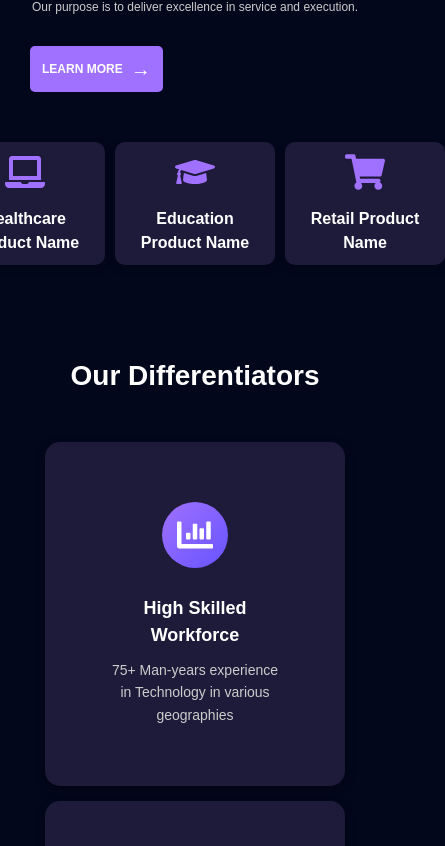
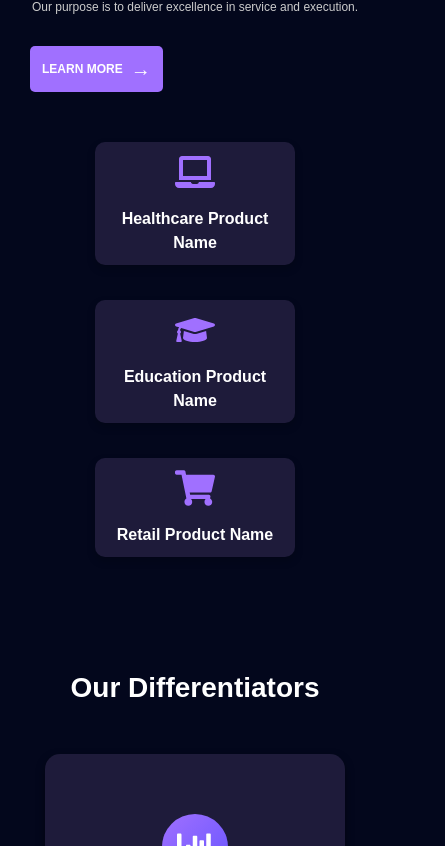
Before and after one commit to ShauryaBist21/Landing-Page, a Next.js app: page / in a window 390 px wide. Shown: the part 2719-3565 px from the top of the page, 445 px wide, since content can reach past the window. Built offline with nearby package versions, Linux system fonts and the light colour scheme.

Commit message:
Update ProductPortfolio.module.css

```diff
--- a/src/app/components/ProductPortfolio.module.css
+++ b/src/app/components/ProductPortfolio.module.css
@@ -16,6 +16,7 @@
   display: flex;
   gap: 20px;
   order: 2; /* Ensure the cards come after the heading in mobile view */
+  flex-wrap: wrap; /* Allow the cards to wrap */
 }
 
 .card {
@@ -29,6 +30,7 @@
   flex-direction: column;
   align-items: center;
   transition: transform 0.3s ease, box-shadow 0.3s ease;
+  margin-bottom: 20px;
 }
 
 .card:hover {
@@ -94,6 +96,7 @@
   justify-content: center;
   gap: 8px;
   transition: background-color 0.3s ease, transform 0.3s ease;
+  align-self: center; /* Center the button */
 }
 
 .learnMoreButton:hover {
@@ -114,19 +117,24 @@
     margin-right: 20px;
   }
 
+  /* Text Section */
   .textSection {
     text-align: center;
     margin-bottom: 30px;
   }
 
+  /* Cards Section */
   .cardsSection {
     justify-content: center;
-    gap: 10px;
+    gap: 15px;
+    flex-direction: column;
   }
 
   .card {
-    width: 180px;
+    width: 100%; /* Full width for cards in mobile */
+    max-width: 300px;
     padding: 15px;
+    margin-bottom: 20px; /* Spacing between cards */
   }
 
   .learnMoreButton {
@@ -147,7 +155,8 @@
   }
 
   .card {
-    width: 160px;
+    width: 100%; /* Full width on very small devices */
+    max-width: 200px;
     padding: 10px;
   }
 
```
